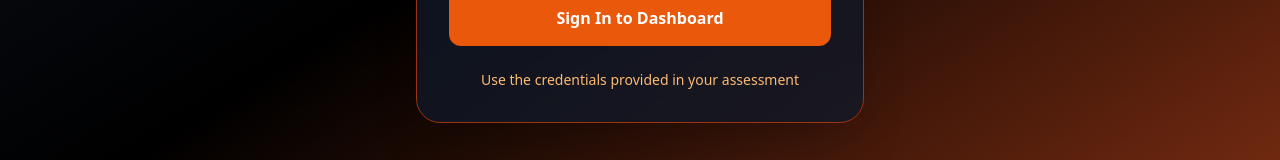
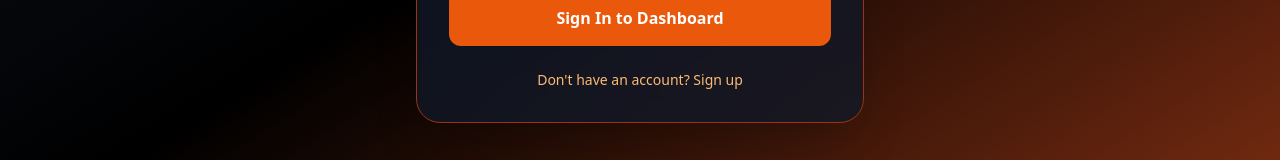
Before and after one commit to Ernest-Macharia/mag-opportunity-intelligence-dashboard, a Next.js app: page / in a window 1280 px wide. Shown: the part 560-720 px from the top of the page. Built offline with nearby package versions, Linux system fonts and the light colour scheme; no server answers.

Commit message:
update login UI

```diff
--- a/components/LoginForm.tsx
+++ b/components/LoginForm.tsx
@@ -104,7 +104,8 @@ export default function LoginForm({ onLogin }: LoginFormProps) {
 
         <div className="mt-6 text-center">
           <p className="text-orange-300 text-sm">
-            Use the credentials provided in your assessment
+            Don't have an account?{' '}
+              Sign up
           </p>
         </div>
       </div>
```
